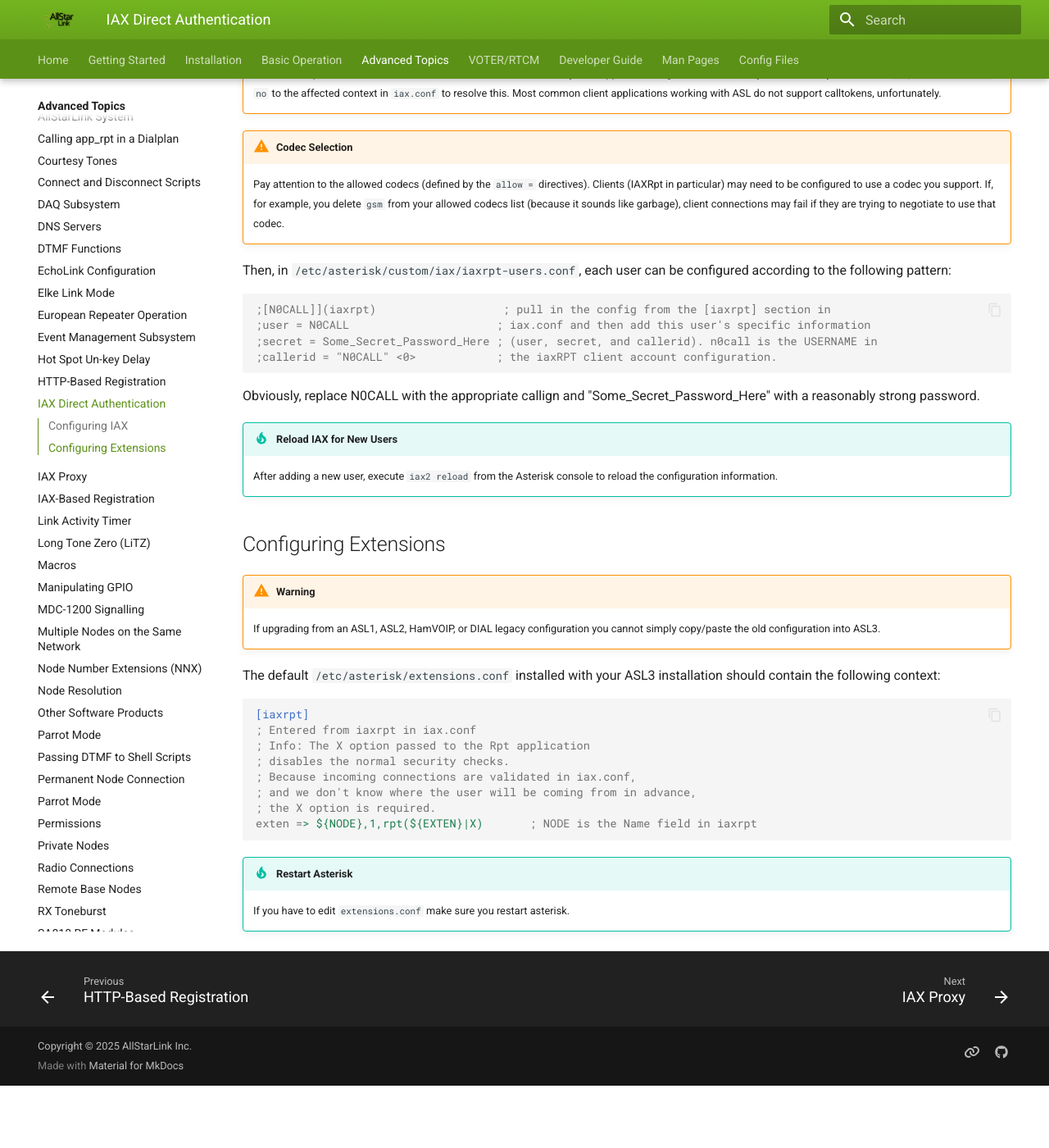
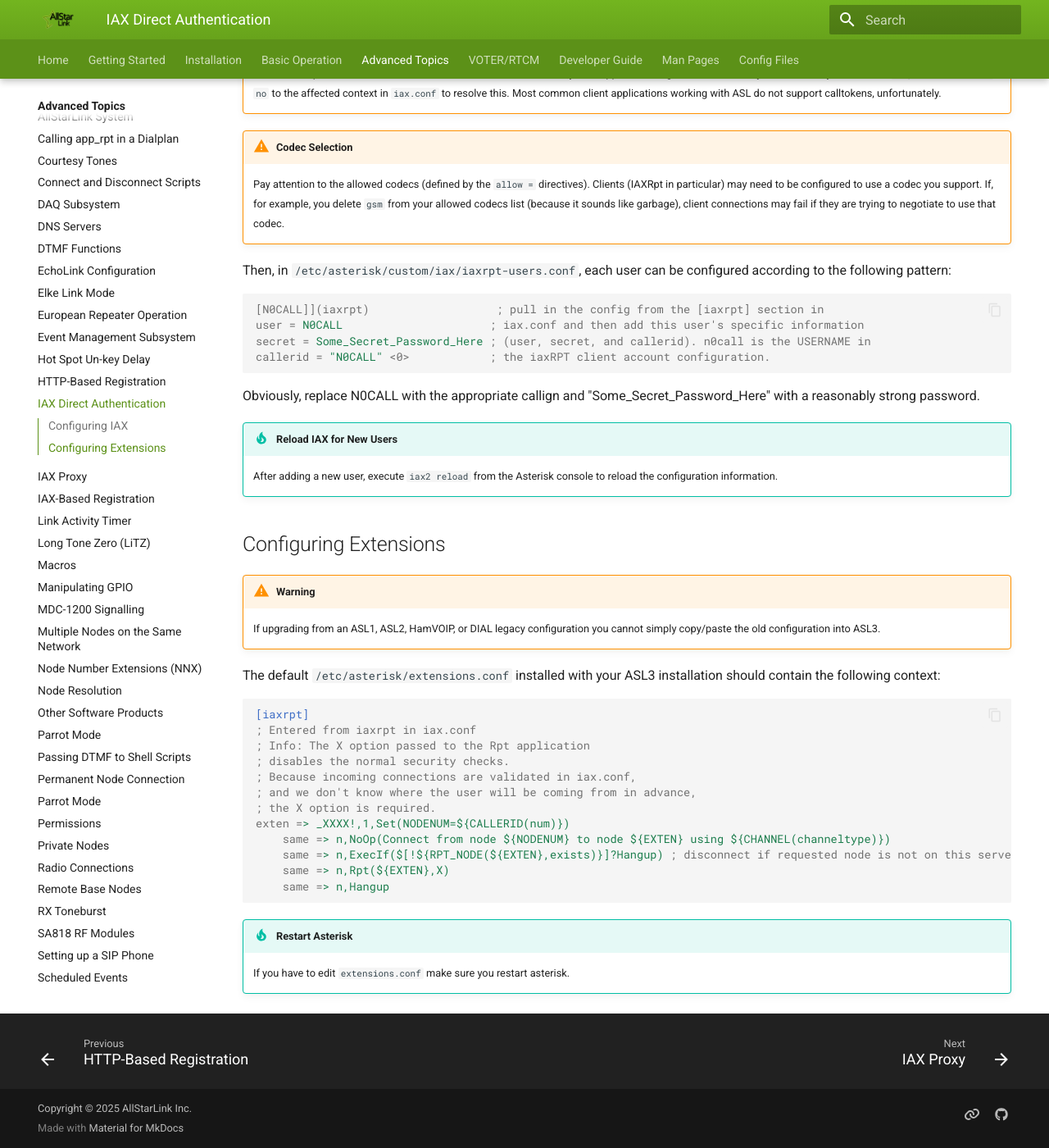
Before and after one commit to AllStarLink/ASL3-Manual, an MkDocs documentation site: the page built from docs/adv-topics/iax-auth.md, in a window 1280 px wide and 1400 px high, scrolled down 863 px. Shown: the whole window at 82% size. Built offline with MkDocs 1.6.1 and Material for MkDocs 9.7.7, drawn with Linux system fonts in a browser that asks for light colours; before the commit the page ends 2187 px from its top, so only the background shows below that.

Commit message:
Update for current stock config

````diff
--- a/docs/adv-topics/iax-auth.md
+++ b/docs/adv-topics/iax-auth.md
@@ -39,10 +39,10 @@
 Then, in `/etc/asterisk/custom/iax/iaxrpt-users.conf`, each user can be configured according to the following pattern:
 
 ```ini
-;[N0CALL]](iaxrpt)                   ; pull in the config from the [iaxrpt] section in
-;user = N0CALL                      ; iax.conf and then add this user's specific information
-;secret = Some_Secret_Password_Here ; (user, secret, and callerid). n0call is the USERNAME in
-;callerid = "N0CALL" <0>            ; the iaxRPT client account configuration.
+[N0CALL]](iaxrpt)                   ; pull in the config from the [iaxrpt] section in
+user = N0CALL                      ; iax.conf and then add this user's specific information
+secret = Some_Secret_Password_Here ; (user, secret, and callerid). n0call is the USERNAME in
+callerid = "N0CALL" <0>            ; the iaxRPT client account configuration.
 ```
 
 Obviously, replace N0CALL with the appropriate callign and "Some_Secret_Password_Here" with a reasonably strong password.
@@ -66,7 +66,11 @@
 ; Because incoming connections are validated in iax.conf,
 ; and we don't know where the user will be coming from in advance,
 ; the X option is required.
-exten => ${NODE},1,rpt(${EXTEN}|X)       ; NODE is the Name field in iaxrpt
+exten => _XXXX!,1,Set(NODENUM=${CALLERID(num)})
+	same => n,NoOp(Connect from node ${NODENUM} to node ${EXTEN} using ${CHANNEL(channeltype)})
+	same => n,ExecIf($[!${RPT_NODE(${EXTEN},exists)}]?Hangup) ; disconnect if requested node is not on this server
+	same => n,Rpt(${EXTEN},X)
+	same => n,Hangup
 ```
 
 !!! tip "Restart Asterisk"
````
